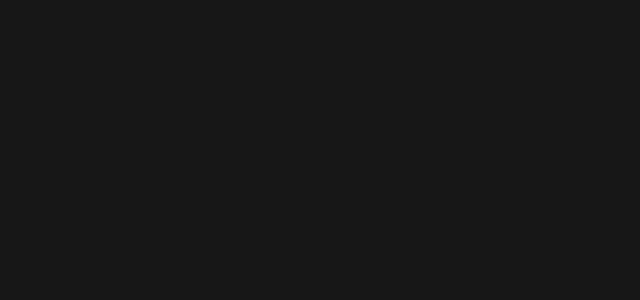
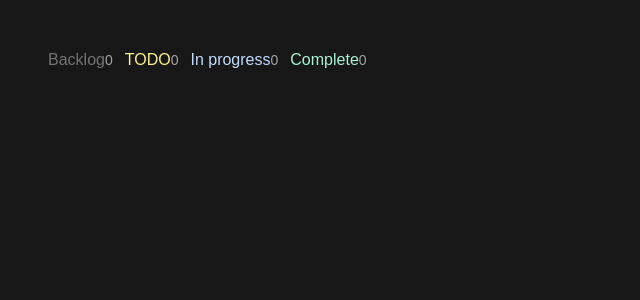
Before and after one commit to Arya-P05/Kanban, a Next.js app in the folder kanban/: page / in a window 1280 px wide. Shown: the top 300 px of the page, without its empty margins (0-640 px from the left). Built offline with nearby package versions, Linux system fonts and the light colour scheme.

Commit message:
show col names and count

```diff
--- a/kanban/app/page.tsx
+++ b/kanban/app/page.tsx
@@ -47,7 +47,14 @@
 };
 
 const Column = ({ title, headingColour, column, cards, setCards }) => {
-  return <div className="width-56 shrink-0"></div>;
+  return (
+    <div className="width-56 shrink-0">
+      <div className="mb-3 flex items-center justify-between">
+        <h3 className={`font-medium ${headingColour}`}>{title}</h3>
+        <span className="rounded text-sm text-neutral-400">{cards.length}</span>
+      </div>
+    </div>
+  );
 };
 
 export default Kanban;
```
